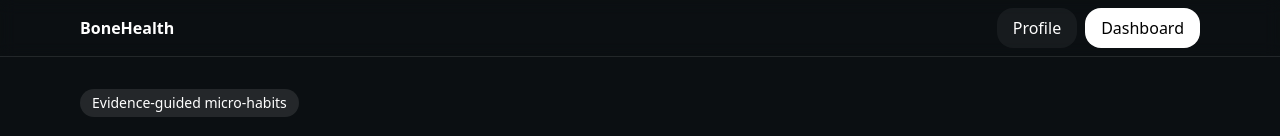
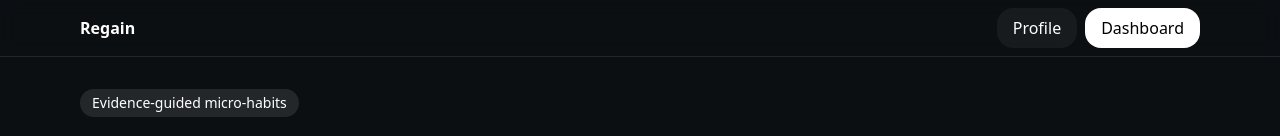
Before and after one commit to shivanamdeo23-cpu/regain, a Next.js app: page / in a window 1280 px wide. Shown: the top 136 px of the page. Built offline with nearby package versions, Linux system fonts and the light colour scheme.

Commit message:
Update layout.tsx

```diff
--- a/app/layout.tsx
+++ b/app/layout.tsx
@@ -8,7 +8,7 @@ export default function RootLayout({ children }: { children: ReactNode }) {
       <body>
         <header className="sticky top-0 z-50 border-b border-white/10 backdrop-blur bg-[var(--bg)]/70">
           <div className="container flex h-14 items-center justify-between">
-            <Link href="/" className="font-semibold">BoneHealth</Link>
+            <Link href="/" className="font-semibold">Regain</Link>
             <nav className="flex items-center gap-2">
               <Link className="btn-ghost" href="/profile">Profile</Link>
               <Link className="btn-primary" href="/dashboard">Dashboard</Link>
```
